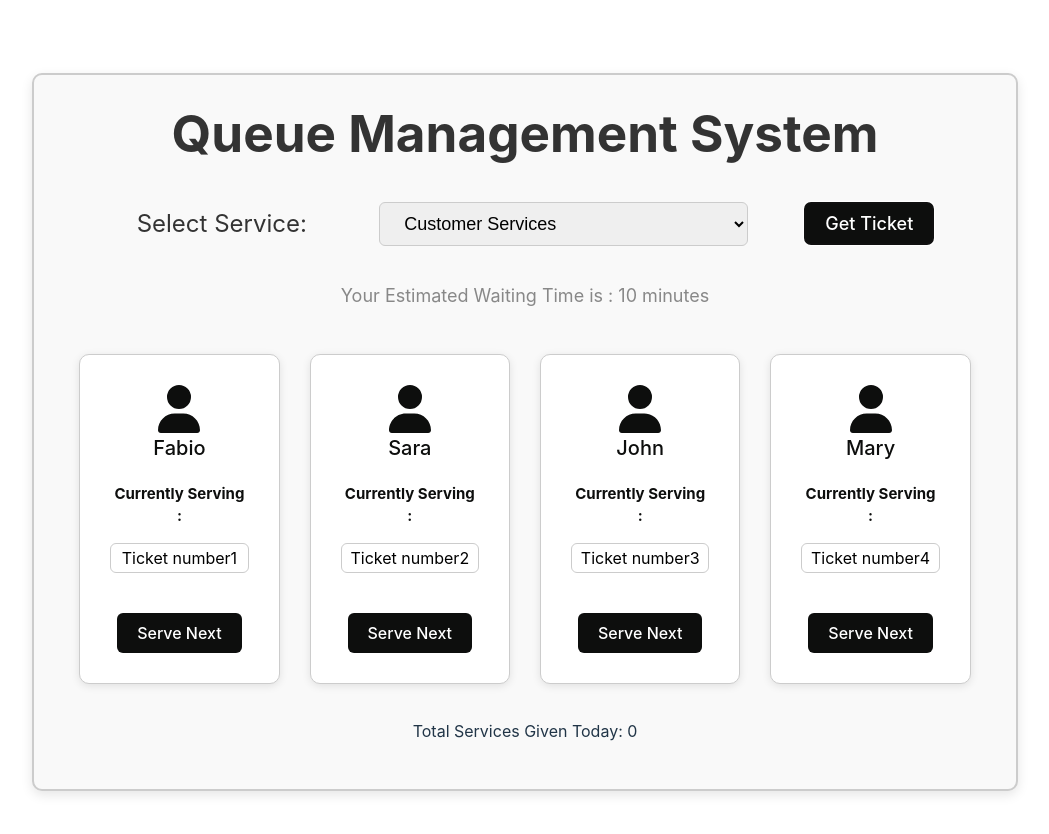
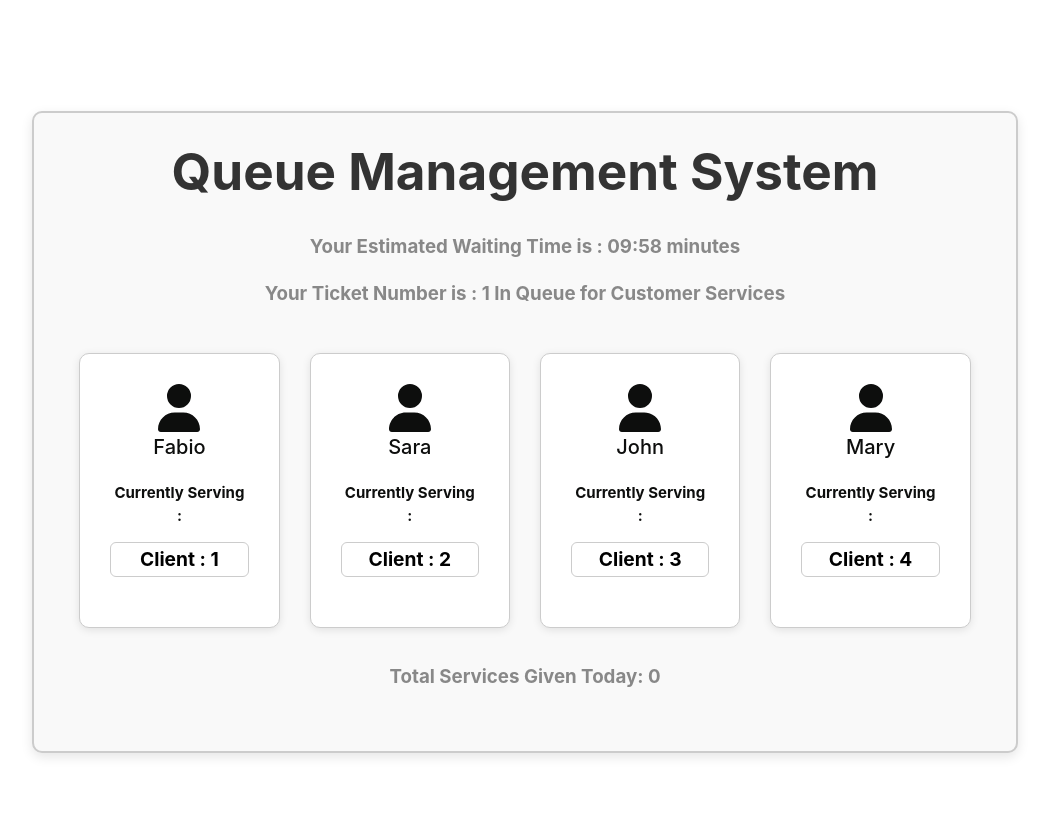
Before and after one commit to ibrahimtaib/SE2-01-mock, a React (Vite) app in the folder client/: page / in a window 1280 px wide. Both pictures are taken after a click on the button "Get Ticket". Shown: the top 834 px of the page, without its empty margins (115-1164 px from the left). Built offline with nearby package versions, Linux system fonts and the light colour scheme.

Commit message:
added logic to getTicket

```diff
--- a/client/src/App.css
+++ b/client/src/App.css
@@ -38,7 +38,7 @@
 
 h1 {
   margin-top: 0;
-  font-size: 36px;
+  font-size: 30px;
   text-align: center;
   color: #333;
 }
@@ -167,7 +167,9 @@ h1 {
 }
 
 .counter-ticket{
-  font-size: 16px;
+  font-size: larger;
+  font-weight: bolder;
+  color: black;
   margin-bottom: 20px;
   border: solid 1px #ccc;
   border-radius: 6px;
@@ -185,6 +187,7 @@ h1 {
 
 .new-customer-info {
   margin-bottom: 30px;
+  color:#888;
   animation: fadeInUp 1s ease;
 }
 
--- a/client/src/App.jsx
+++ b/client/src/App.jsx
@@ -1,5 +1,5 @@
 //import { useState, useEffect, useContext } from 'react'
-import { BrowserRouter, Routes, Route, Outlet, useNavigate, Navigate } from 'react-router-dom';
+import { BrowserRouter, Routes, Route, Navigate } from 'react-router-dom';
 
 import './App.css'
 import QueueManagment from './QueManagement.jsx'
--- a/client/src/Components/Counter.jsx
+++ b/client/src/Components/Counter.jsx
@@ -1,8 +1,10 @@
+/* eslint-disable react/prop-types */
 import { FontAwesomeIcon } from '@fortawesome/react-fontawesome'
 import { faUser } from '@fortawesome/free-solid-svg-icons'
 import Ticket from './Ticket.jsx'
 
-function Counter({counter, tickets, serveNext}) {
+function Counter({counter , tickets, isCounter, serveNext}) {
+  const display = isCounter ? 'initial' : 'none';
   return (
     <div className="counter" id={`counter${counter.id}`}>
         <FontAwesomeIcon className="counter-icon" icon={faUser} />
@@ -10,7 +12,7 @@ function Counter({counter, tickets, serveNext}) {
         <div className="counter-service">{counter.service}</div>
         <h3 >Currently Serving : </h3>
         {tickets.length > 0 ? <Ticket key={0} ticket={tickets[0]}/>  : 'No one'}
-        <button disabled className="counter-button" onClick={()=>serveNext(counter.id)}>Serve Next</button>
+        <button className="counter-button" style={{display:display}}  onClick={()=>serveNext(counter.id)}>Serve Next</button>
     </div>
   )
 }
--- a/client/src/Components/Ticket.jsx
+++ b/client/src/Components/Ticket.jsx
@@ -1,8 +1,8 @@
-import React from 'react'
+/* eslint-disable react/prop-types */
 
 function Ticket({ticket}) {
   return (
-    <div className="counter-ticket" style={{color:'black'}}>Ticket number{ticket.id}</div>
+    <div className="counter-ticket">Client : {ticket.id}</div>
   )
 }
 
--- /dev/null
+++ b/client/src/Components/Timer.jsx
@@ -0,0 +1,40 @@
+/* eslint-disable react/prop-types */
+import { useState, useEffect } from 'react';
+
+const Timer = ({ duration }) => {
+  const [time, setTime] = useState(duration * 60); // Convert minutes to seconds
+  const [isRunning, setIsRunning] = useState(true);
+
+  useEffect(() => {
+    let timerInterval;
+
+    if (isRunning) {
+      timerInterval = setInterval(() => {
+        if (time > 0) {
+          setTime(time - 1);
+        } else {
+          clearInterval(timerInterval);
+          setIsRunning(false);
+        }
+      }, 1000);
+    } else {
+      clearInterval(timerInterval);
+    }
+
+    return () => {
+      clearInterval(timerInterval);
+    };
+  }, [isRunning, time]);
+
+  const formatTime = (seconds) => {
+    const minutes = Math.floor(seconds / 60);
+    const secondsLeft = seconds % 60;
+    return `${String(minutes).padStart(2, '0')}:${String(secondsLeft).padStart(2, '0')}`;
+  };
+
+  return (
+      <span>{formatTime(time)}</span>
+  );
+};
+
+export default Timer;
--- a/client/src/QueManagement.jsx
+++ b/client/src/QueManagement.jsx
@@ -1,48 +1,63 @@
-import { FontAwesomeIcon } from '@fortawesome/react-fontawesome'
-import { faUser } from '@fortawesome/free-solid-svg-icons'
+import React, { useState, useEffect } from 'react';
 import { SERVICES_MOCK, COUNTERS_MOCK, TICKETS_MOCK } from './data_mock.js'
 import Counter from './components/Counter.jsx'
+import Timer from './components/Timer.jsx'
 //prova
 
 function QueueManagement() {
   // const [count, setCount] = useState(0)
   // const [services, setServices] = useState([])
   // const [counters, setCounters] = useState([])
+  // const [tickets, setTickets] = useState([])
+  // const [totalServices, setTotalServices] = useState(0)
+  //const [currentTicket, setCurrentTicket] = useState(null)
+  const [isCounter, setIsCounter] = useState(false)
+  const [isTicket, setIsTicket] = useState(false)
+
+  const buttonDisplay = isTicket ? 'none' : 'initial';
 
 
-  const joinQueue = () => {
-    console.log('joinQueue')
+  const GetTicket = () => {
+    setIsTicket(isTicket => !isTicket)
+
+
   }
 
   const serveNext = (counterId) => {
     console.log('serveNext', counterId)
   }
+
+
+
   return (
     <div className="fullscreen-container">
         <div className="queue">
           <h1>Queue Management System</h1>
-          <div className="service-selection">
+          <div className="service-selection" style={{display:buttonDisplay}}>
             <label htmlFor="serviceName">Select Service:</label>
             <select id="serviceName" className="form-control">
               {SERVICES_MOCK.map((service) =>{
                 return <option key={service.name} value={service.name}>{service.name}</option>
               } )}
             </select>
-            <button onClick={joinQueue} className="btn">Get Ticket</button>
+            <button onClick={GetTicket}  className="btn">Get Ticket</button>
           </div>
-          <div className="new-customer-info">
-            <p>Your Estimated Waiting Time is : {10} minutes</p>
-          </div>
+          {isTicket ? <div className="new-customer-info">
+            <h3>Your Estimated Waiting Time is : <Timer duration={10}/> minutes</h3>
+            <h3>Your Ticket Number is : <span id="ticketNumber">{TICKETS_MOCK[0].id}</span> In Queue for {SERVICES_MOCK[0].name}<span></span></h3>
+
+          </div>: ''}
+
           <div className="counters" id="counters">
           {COUNTERS_MOCK.map((counter) => {
             const counter_tickets = TICKETS_MOCK.filter(ticket => ticket.counter === counter.id)
             return(
-              <Counter key={counter.id} counter={counter} tickets={counter_tickets} serveNext={serveNext}/>
+              <Counter key={counter.id} counter={counter} tickets={counter_tickets} isCounter={isCounter} serveNext={serveNext}/>
             )
           })}
           </div>
           <div className="total-services">
-            <p>Total Services Given Today: <span id="totalServices">0</span></p>
+            <h3 className="new-customer-info">Total Services Given Today: <span id="totalServices">0</span></h3>
           </div>
         </div>
       </div>)
```
